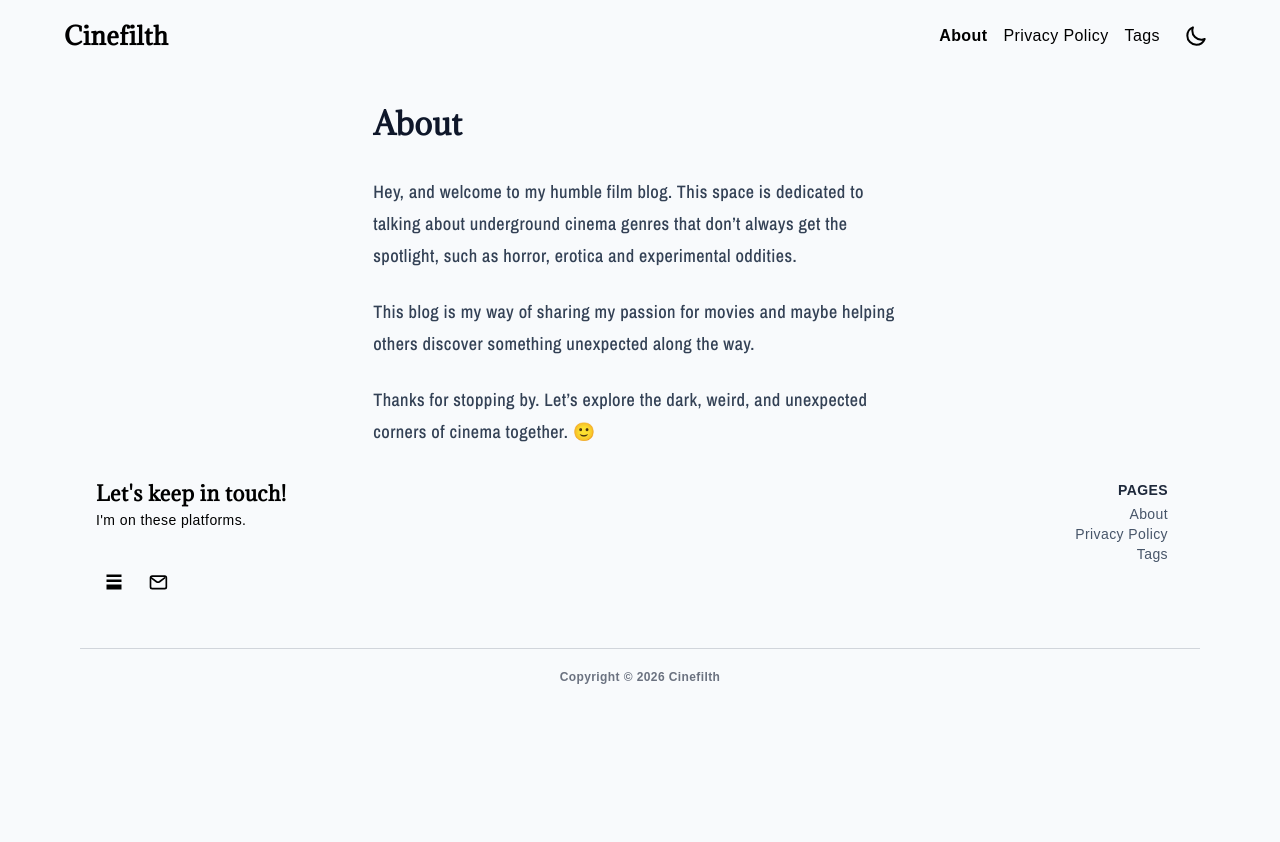
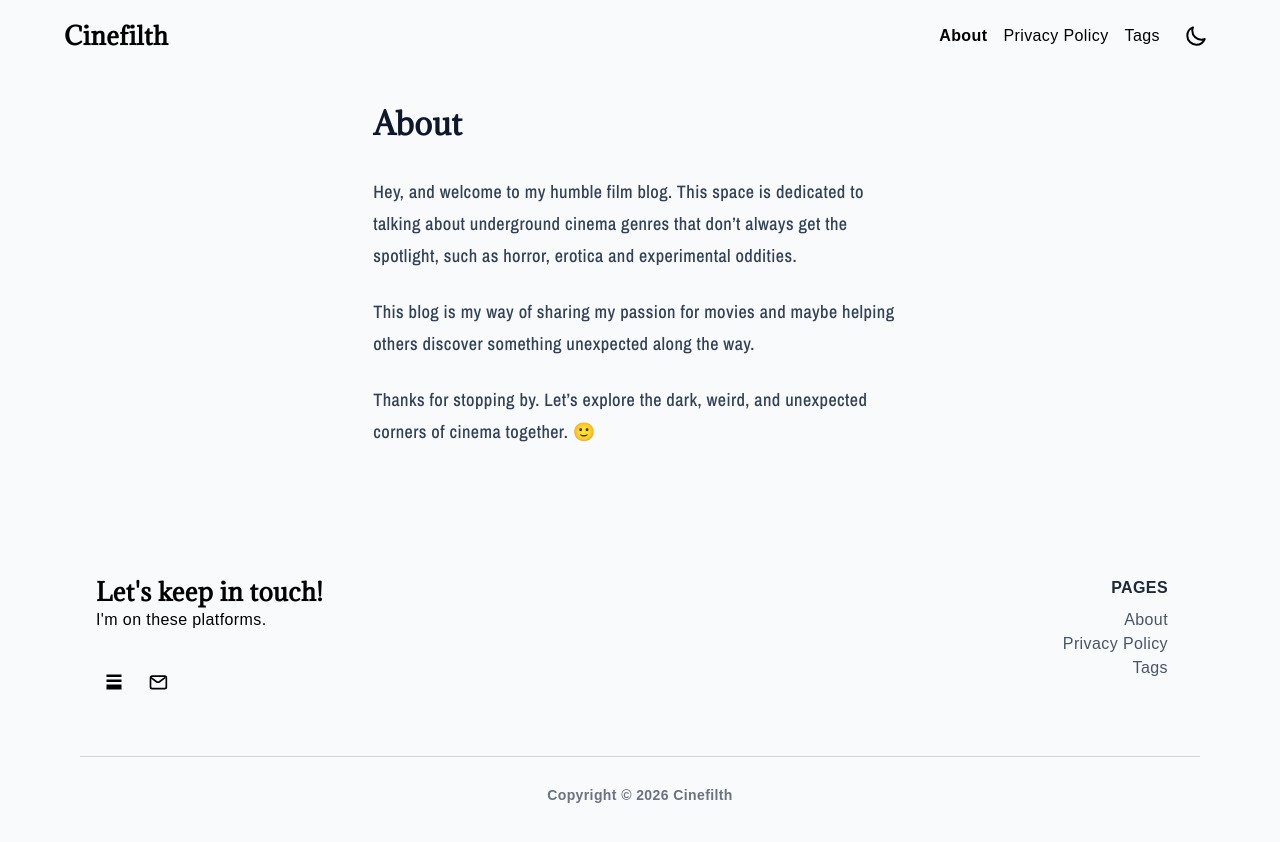
Before and after one commit to KanbeiKuroda/q7m_s9xv4kz8r2b1t6_dwpf0hlj, a Jekyll site: the page built from about.md, in a window 1280 px wide. Shown: the top 842 px of the page. Built offline with Jekyll 4.4.1, drawn with Linux system fonts in a browser that asks for light colours.

Commit message:
Update footer.html

```diff
--- a/_includes/footer.html
+++ b/_includes/footer.html
@@ -1,24 +1,24 @@
 {% capture currentYear %}{{ 'now' | date: '%Y' }}{% endcapture %}
 
-<footer class="relative pt-20 pb-4">
+<footer class="relative pt-24 pb-6">
   <div class="container mx-auto px-4">
     <div class="flex flex-wrap text-left lg:text-left">
       <div class="w-full lg:w-6/12 px-4">
-        <h4 class="text-xl font-semibold">
+        <h4 class="text-2xl font-semibold">
           {{ site.data[site.lang].footer.title | default: "Let's keep in touch!" | localize }}
         </h4>
-        <span class="text-sm dark:text-slate-300 my-3">
+        <span class="text-base dark:text-slate-300 my-4">
           {{ site.data[site.lang].footer.description | default: "I'm on these platforms." }}
         </span>
         {% include social.html %}
       </div>
       <div class="w-full lg:w-6/12 px-4">
-        <div class="flex flex-wrap text-right mb-4">
+        <div class="flex flex-wrap text-right mb-6">
           <div class="w-full lg:w-4/12 px-4 ml-auto">
-            <span class="block uppercase text-slate-800 dark:text-slate-200 text-sm font-semibold mb-1"> <!-- Added text-sm -->
+            <span class="block uppercase text-slate-800 dark:text-slate-200 font-semibold mb-2">
               {{ site.data[site.lang].footer.pages | default: "Pages" }}
             </span>
-            <ul class="text-sm">
+            <ul>
               {% for page in site.pages %}
               <li>
                 <a class="text-slate-600 hover:text-slate-800 dark:text-slate-300 dark:hover:text-slate-200"
@@ -30,10 +30,10 @@
         </div>
       </div>
     </div>
-    <hr class="my-4 border-gray-300">
+    <hr class="my-6 border-gray-300">
     <div class="flex flex-wrap items-center md:justify-between justify-center">
       <div class="w-full md:w-4/12 px-4 mx-auto text-center">
-        <div class="text-xs text-gray-500 font-semibold py-1">
+        <div class="text-sm text-gray-500 font-semibold py-1">
           Copyright © <span id="get-current-year">{{currentYear}}</span>
           <a href="{{ site.url }}" class="text-gray-500 hover:text-gray-800 dark:text-slate-500 dark:hover:text-slate-200" target="_blank">
             {{site.title}}
```
